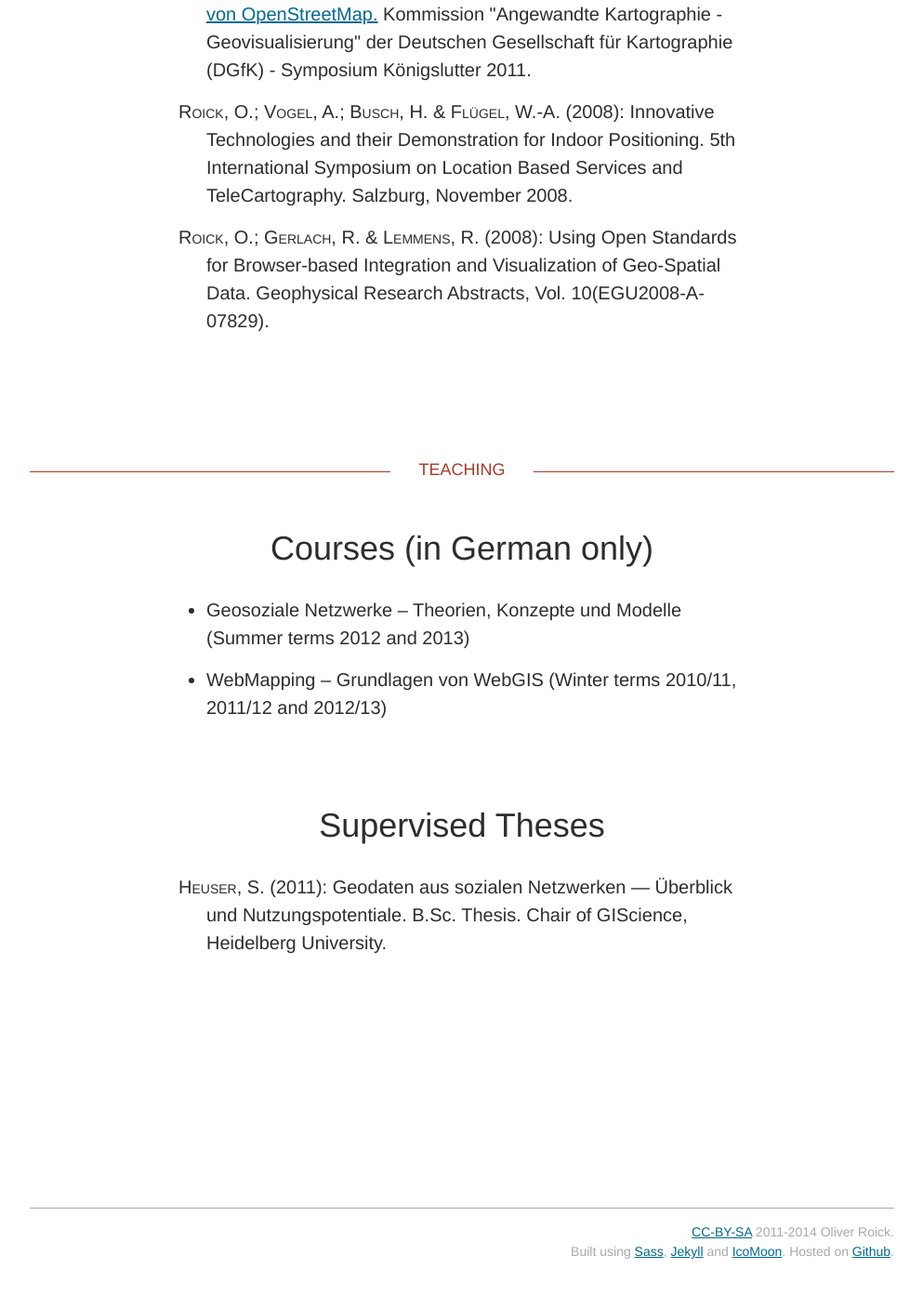
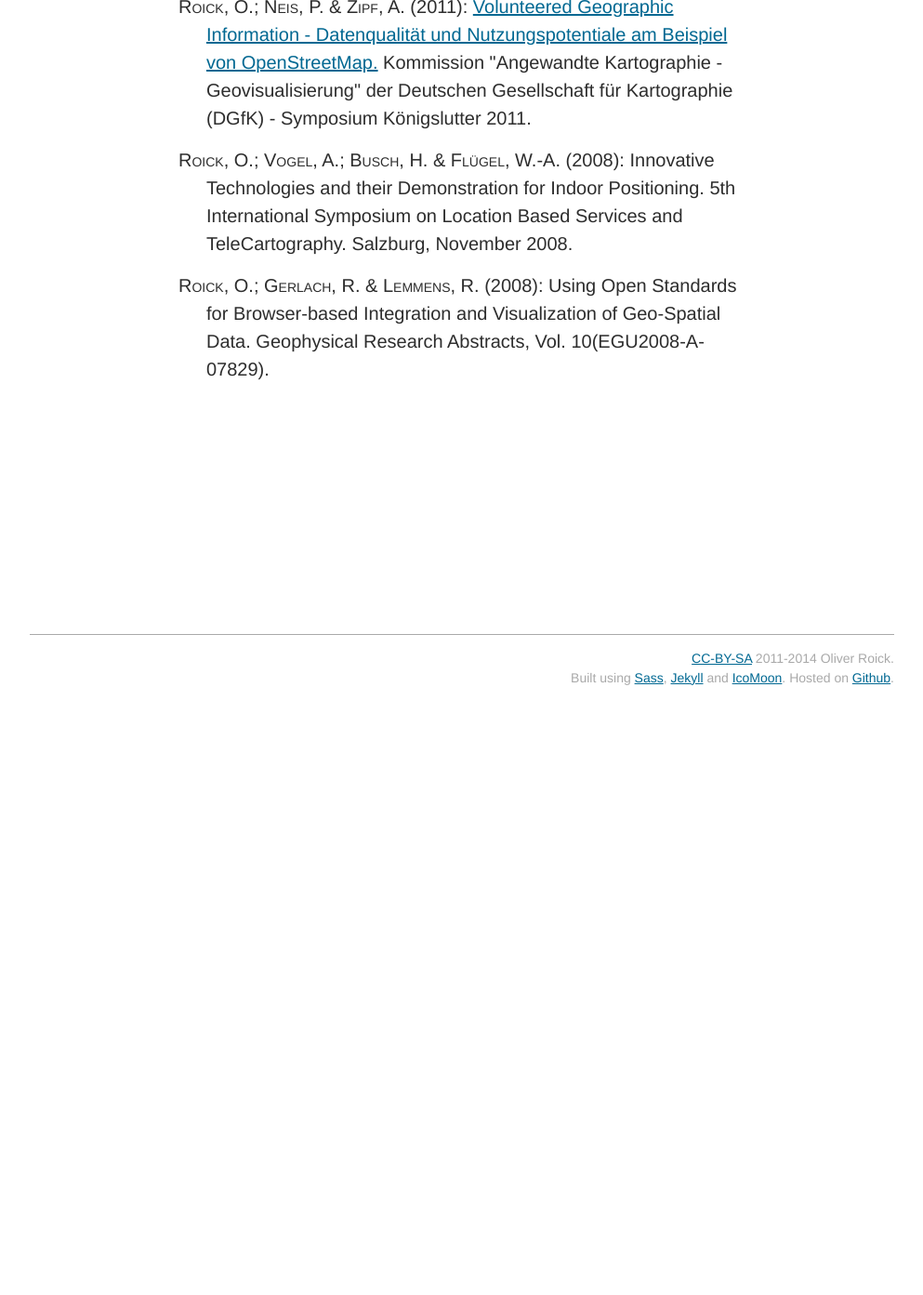
Before and after one commit to oliverroick/oliverroick.net, a Jekyll site: the page built from index.html, in a window 1280 px wide and 1400 px high, scrolled down 6167 px. Shown: the top 1393 px of the window at 93% size, without its empty margins (143-1136 px from the left). Built offline with Jekyll 4.4.1, drawn with Linux system fonts in a browser that asks for light colours; Markdown is read by kramdown in place of the engine named in the settings; after the commit the page ends 6950 px from its top, so only the background shows below that; some of the changed text lies outside the part shown.

Commit message:
Reworked Headers

```diff
--- a/index.html
+++ b/index.html
@@ -9,12 +9,11 @@
 	#
 	-->
 	<section id="overview">
-		<h1>Oliver Roick<span></h1>
+		<h1><span>Hello, I am</span>Oliver Roick</h1>
 
-		<img src="build/img/profile.png">
 		<p>I'm a Senior Developer at <a href="http://www.ucl.ac.uk/excites">Extreme Citizen Science Research Group</a> at University College London. I develop web-based geographic information systems for participatory mapping.</p>
 
-		<p>I spend my days <a href="#coding">coding</a> and formerly also <a href="#writing">writing</a> and <a href="#teaching">teaching</a>.</p>
+		<p>I spend my days <a href="#coding">coding</a> and sometimes <a href="#writing">writing</a>.</p>
 	</section>
 
 	<!--
@@ -130,22 +129,3 @@
 			<li><span class="autoren">Roick, O.; Gerlach, R. &amp; Lemmens, R.</span> (2008): Using Open Standards for Browser-based Integration and Visualization of Geo-Spatial Data. Geophysical Research Abstracts, Vol. 10(EGU2008-A-07829).</li>
 		</ul>
 	</section>
-
-	<!--
-	#
-	# Teaching
-	#
-	-->
-
-	<section class="content" id="teaching">
-		<h2><span>Teaching</span></h2>
-		<h3>Courses (in German only)</h3>
-		<ul>
-		  <li>Geosoziale Netzwerke &ndash; Theorien, Konzepte und Modelle (Summer terms 2012 and 2013)</li>
-		  <li>WebMapping &ndash; Grundlagen von WebGIS (Winter terms 2010/11, 2011/12 and 2012/13)</li>
-		</ul>
-		<h3>Supervised Theses</h3>
-		<ul class="publications">
-		  <li><span class="autoren">Heuser, S.</span> (2011): Geodaten aus sozialen Netzwerken &mdash; Überblick und Nutzungspotentiale. B.Sc. Thesis. Chair of GIScience, Heidelberg University.</li>
-		</ul>
-	</section>
--- a/news/index.html
+++ b/news/index.html
@@ -4,7 +4,6 @@
 ---
 
 		<section class="content" id="news">
-
 			{% for post in site.posts %}
 			<article>
 				<time datetime="{{ post.date | date_to_xmlschema }}" itemprop="published">{{ post.date | date_to_long_string }}</time>
```
Also changed, not shown: css/roick.scss (+23 -29 lines), build/css/global.css, fonts/vollkorn-bold-webfont.woff (added), fonts/vollkorn-medium-webfont.woff (added), fonts/vollkorn-regular-webfont.woff (added), fonts/vollkorn-semibold-webfont.woff (added).
